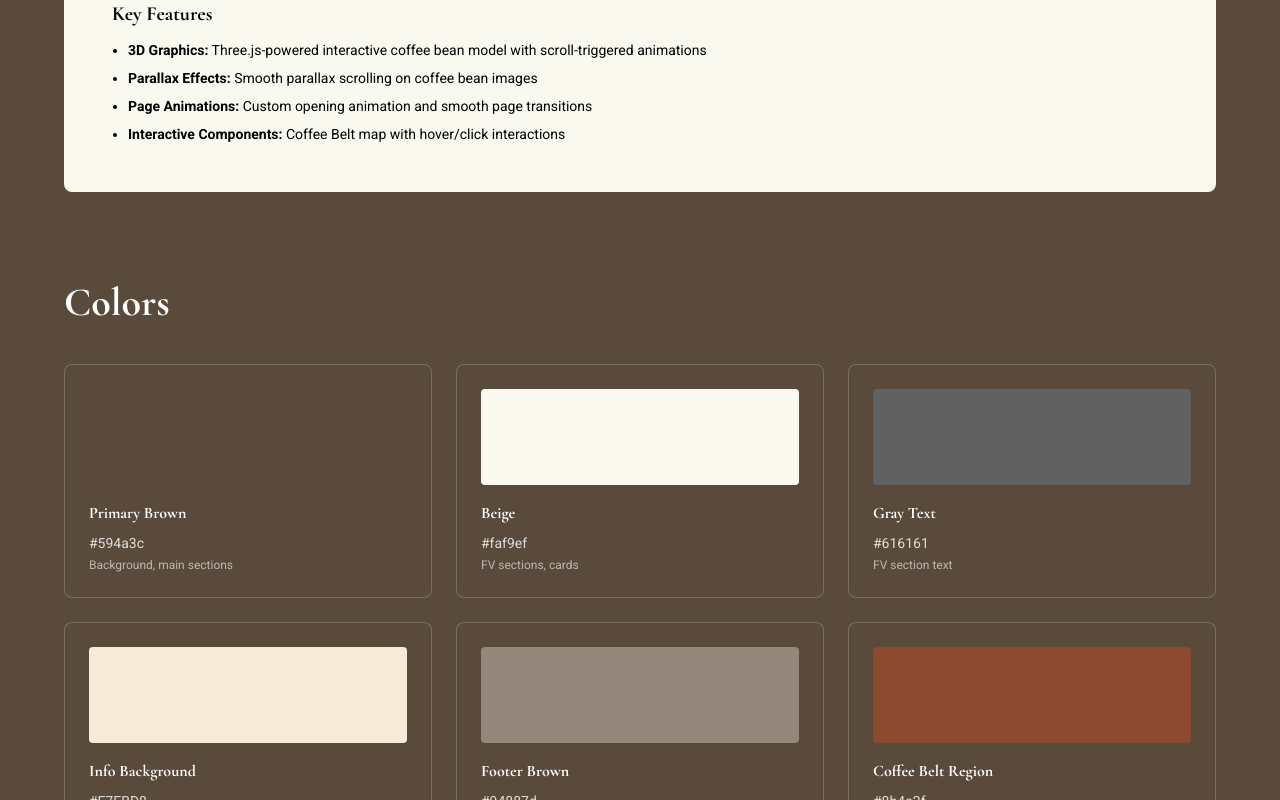
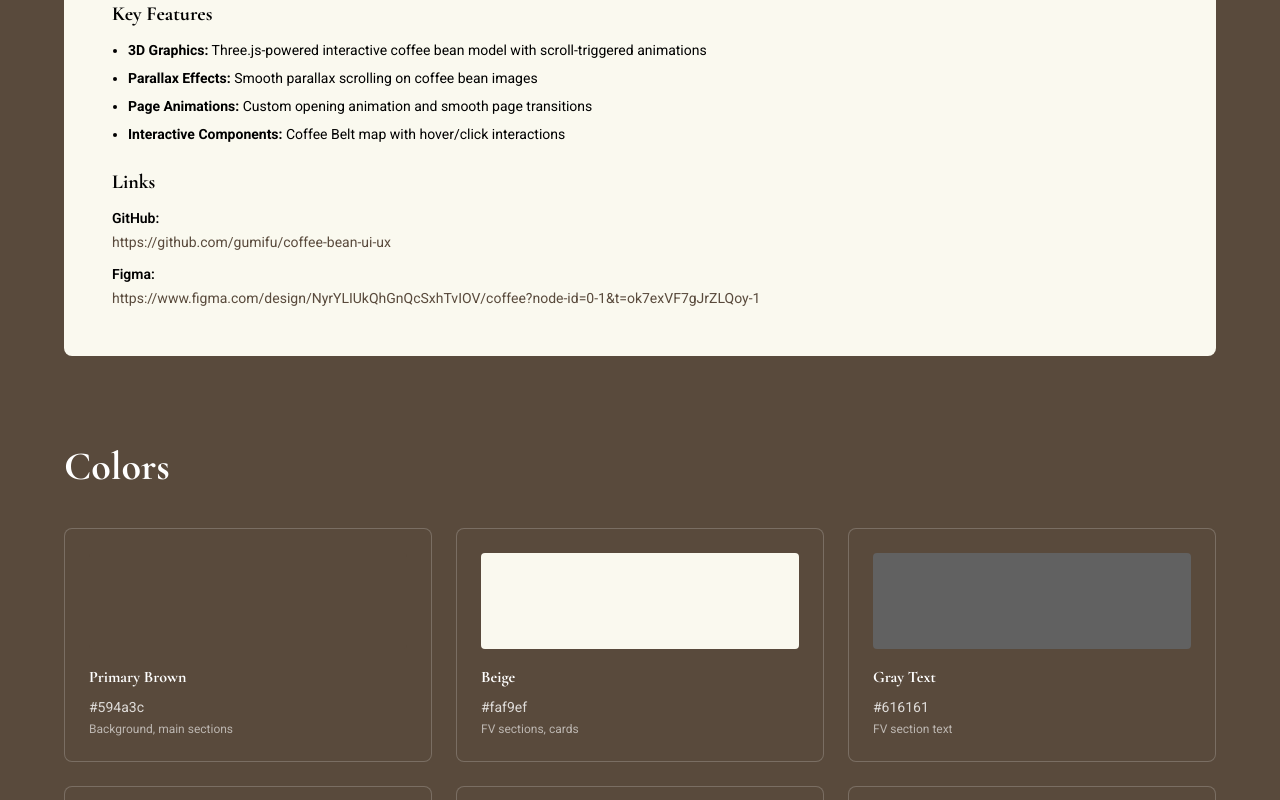
Before and after one commit to gumifu/coffee-bean-ui-ux, a Next.js app: page /design-system in a window 1280 px wide. Shown: the part 928-1728 px from the top of the page. Built offline with nearby package versions, Linux system fonts and the light colour scheme.

Commit message:
Add GitHub and Figma links to Design System page

```diff
--- a/app/design-system/page.tsx
+++ b/app/design-system/page.tsx
@@ -73,6 +73,35 @@ export default function DesignSystemPage() {
                   <li><strong>Page Animations:</strong> Custom opening animation and smooth page transitions</li>
                   <li><strong>Interactive Components:</strong> Coffee Belt map with hover/click interactions</li>
                 </ul>
+              </div>
+              <div>
+                <h3 className="text-black font-semibold text-xl mb-3">Links</h3>
+                <div className="flex flex-col gap-3">
+                  <div className="flex flex-col gap-1">
+                    <span className="text-black font-semibold text-sm">GitHub:</span>
+                    <a
+                      href="https://github.com/gumifu/coffee-bean-ui-ux"
+                      target="_blank"
+                      rel="noopener noreferrer"
+                      className="text-[#594a3c] hover:underline text-sm truncate max-w-full"
+                      title="https://github.com/gumifu/coffee-bean-ui-ux"
+                    >
+                      https://github.com/gumifu/coffee-bean-ui-ux
+                    </a>
+                  </div>
+                  <div className="flex flex-col gap-1">
+                    <span className="text-black font-semibold text-sm">Figma:</span>
+                    <a
+                      href="https://www.figma.com/design/NyrYLIUkQhGnQcSxhTvIOV/coffee?node-id=0-1&t=ok7exVF7gJrZLQoy-1"
+                      target="_blank"
+                      rel="noopener noreferrer"
+                      className="text-[#594a3c] hover:underline text-sm truncate max-w-full"
+                      title="https://www.figma.com/design/NyrYLIUkQhGnQcSxhTvIOV/coffee?node-id=0-1&t=ok7exVF7gJrZLQoy-1"
+                    >
+                      https://www.figma.com/design/NyrYLIUkQhGnQcSxhTvIOV/coffee?node-id=0-1&t=ok7exVF7gJrZLQoy-1
+                    </a>
+                  </div>
+                </div>
               </div>
             </div>
           </section>
```
